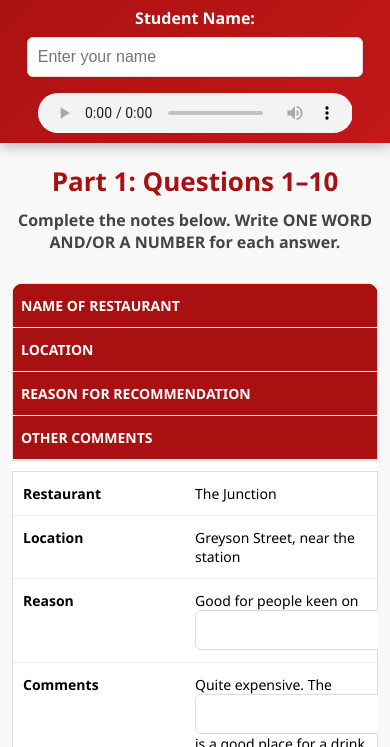
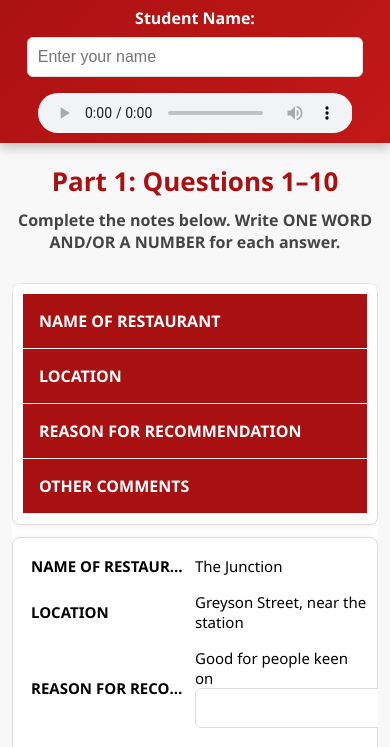
Before and after one commit to FaMeRid/oxbridge-listening-practice, a plain HTML site: page part1.html in a window 390 px wide. Shown: the part 97-844 px from the top of the page. Drawn offline with Linux system fonts and the light colour scheme.

Commit message:
changed the table for mob devices

```diff
--- a/part1.html
+++ b/part1.html
@@ -83,15 +83,7 @@
     text-align: center;
   }
 
-  /* Таблица становится адаптивнее */
-  table {
-    font-size: 14px;
-  }
-  th, td {
-    padding: 12px 8px;
-  }
-
-  /* таблица в одну колонку на маленьких экранах */
+  /* Основная адаптация: таблица превращается в блоки */
   .table-wrapper table,
   .table-wrapper thead,
   .table-wrapper tbody,
@@ -100,41 +92,65 @@
   .table-wrapper tr {
     display: block;
   }
+
+  /* Скрываем обычный заголовок таблицы (но он всё ещё есть для accessibility) */
   .table-wrapper thead tr {
     position: absolute;
     top: -9999px;
     left: -9999px;
   }
+
+  /* Каждая строка — отдельный блок */
   .table-wrapper tr {
     border: 1px solid #ddd;
-    margin-bottom: 10px;
+    margin-bottom: 12px;
+    padding: 10px;
+    background: #fff;
+    border-radius: 8px;
+    box-shadow: 0 1px 6px rgba(0, 0, 0, 0.08);
   }
+
+  /* Каждая ячейка — строка с label */
   .table-wrapper td {
     border: none;
-    border-bottom: 1px solid #eee;
+    padding: 8px 0;
     position: relative;
     padding-left: 50%;
+    white-space: normal;
+    text-align: left;
+    font-size: 15px;
   }
-  .table-wrapper td:before {
-    position: absolute;
-    top: 12px;
-    left: 10px;
-    width: 45%;
-    padding-right: 10px;
-    white-space: nowrap;
+
+  /* Добавляем label перед контентом,
+     используя content с названиями колонок */
+  .table-wrapper td:nth-of-type(1)::before {
+    content: "NAME OF RESTAURANT";
+    font-weight: bold;
+  }
+  .table-wrapper td:nth-of-type(2)::before {
+    content: "LOCATION";
+    font-weight: bold;
+  }
+  .table-wrapper td:nth-of-type(3)::before {
+    content: "REASON FOR RECOMMENDATION";
+    font-weight: bold;
+  }
+  .table-wrapper td:nth-of-type(4)::before {
+    content: "OTHER COMMENTS";
     font-weight: bold;
   }
 
-  /* подписи для ячеек таблицы */
-  .table-wrapper td:nth-of-type(1):before { content: "Restaurant"; }
-  .table-wrapper td:nth-of-type(2):before { content: "Location"; }
-  .table-wrapper td:nth-of-type(3):before { content: "Reason"; }
-  .table-wrapper td:nth-of-type(4):before { content: "Comments"; }
-
-  /* кнопки */
-  .part-buttons button {
-    padding: 14px 45px;
-    font-size: 16px;
+  /* Стили для псевдо‑элемента label */
+  .table-wrapper td::before {
+    position: absolute;
+    left: 0;
+    width: 45%;
+    padding-left: 8px;
+    top: 50%;
+    transform: translateY(-50%);
+    white-space: nowrap;
+    text-overflow: ellipsis;
+    overflow: hidden;
   }
 }
   </style>
```
